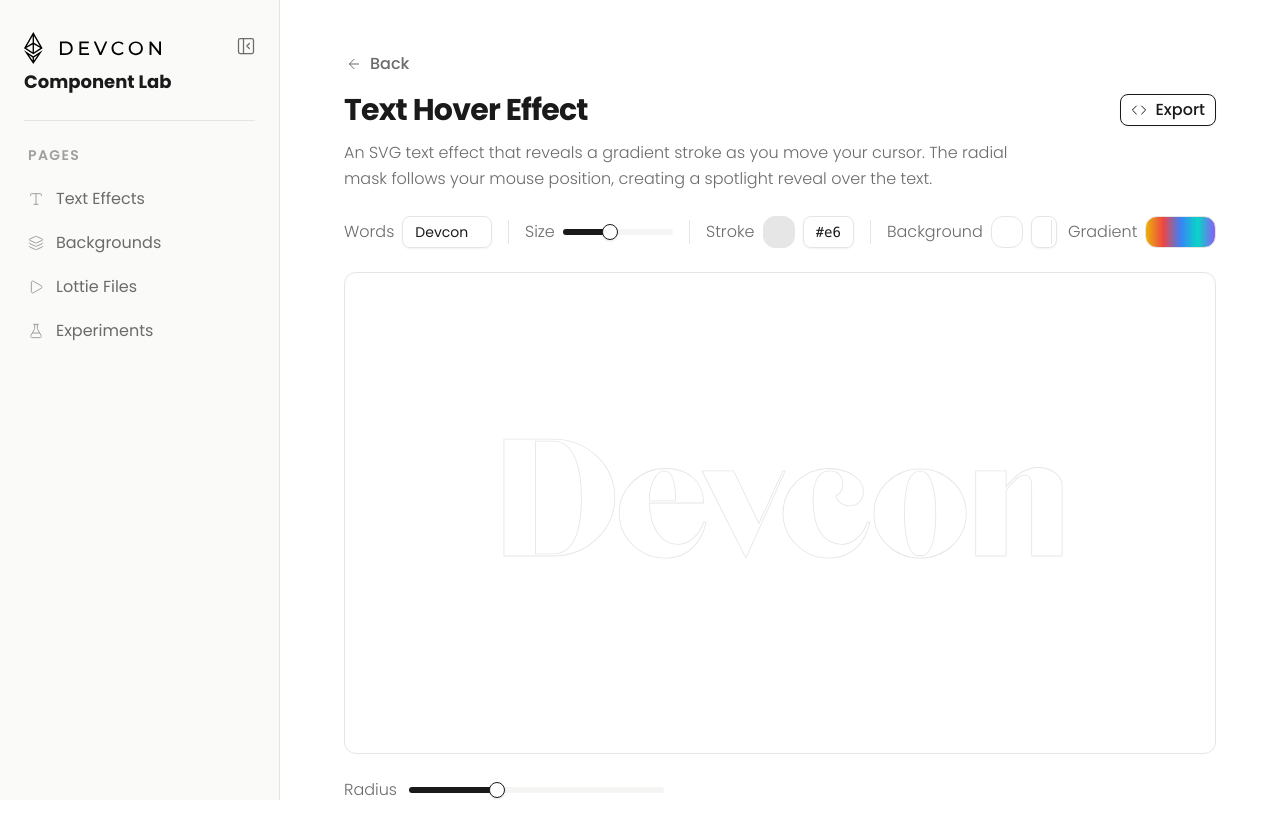
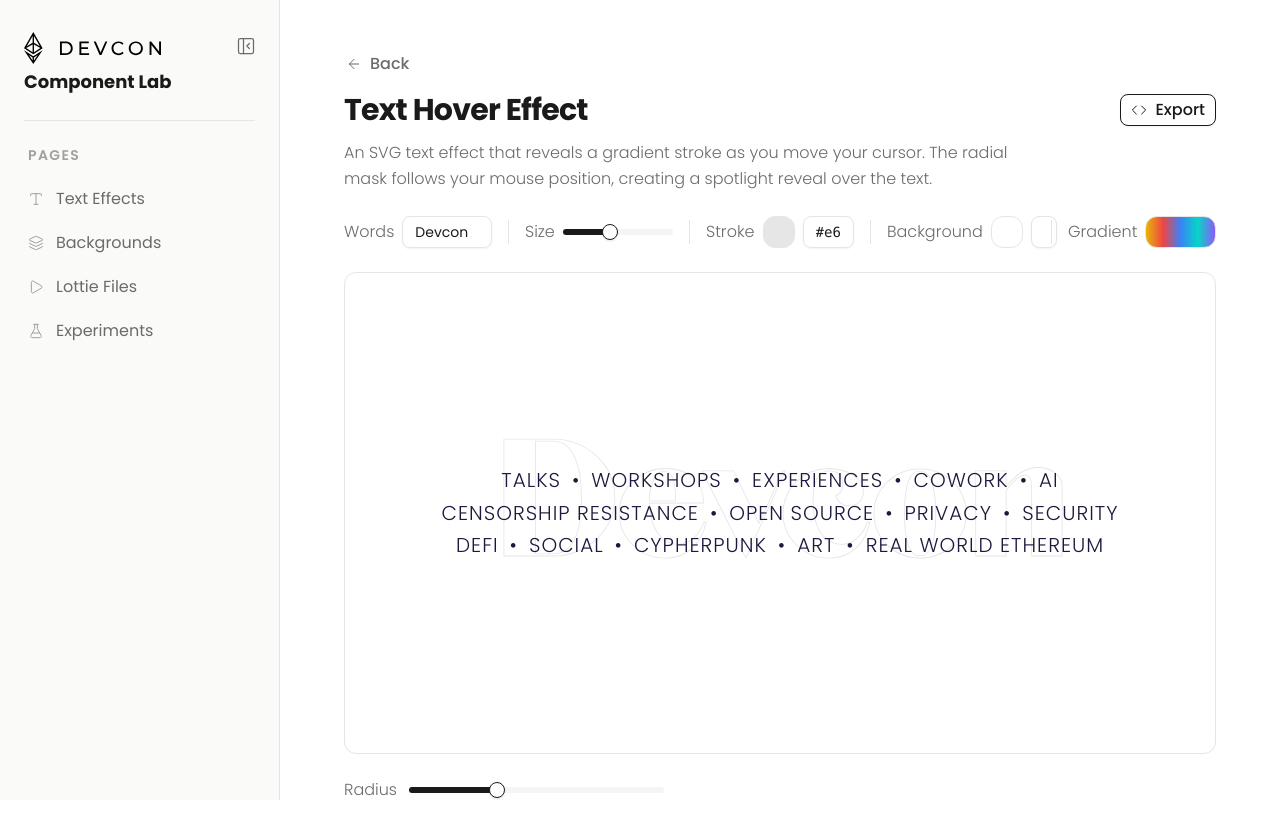
Before and after one commit to Scott1UP/prodding, a React (Vite) app: page /text-effects/text-hover-effect in a window 1280 px wide. Shown: the top 838 px of the page. Built offline with nearby package versions, Linux system fonts and the light colour scheme.

Commit message:
Updated TextHoverEffect component to include keywords with independent masking.

```diff
--- a/src/pages/TextHoverEffectDetail.tsx
+++ b/src/pages/TextHoverEffectDetail.tsx
@@ -37,6 +37,28 @@
   const [exportOpen, setExportOpen] = useState(false)
   const gradientRef = useRef<HTMLDivElement>(null)
   const dropdownRef = useRef<HTMLDivElement>(null)
+  const previewRef = useRef<HTMLDivElement>(null)
+  const [previewHovered, setPreviewHovered] = useState(false)
+  const [cursorPos, setCursorPos] = useState({ cx: 50, cy: 50 })
+
+  const handlePreviewMouseMove = useCallback((e: React.MouseEvent) => {
+    const rect = previewRef.current?.getBoundingClientRect()
+    if (!rect) return
+    setCursorPos({
+      cx: ((e.clientX - rect.left) / rect.width) * 100,
+      cy: ((e.clientY - rect.top) / rect.height) * 100,
+    })
+  }, [])
+
+  const keywordMask = previewHovered
+    ? (() => {
+        const rect = previewRef.current?.getBoundingClientRect()
+        const w = rect?.width ?? 1
+        const h = rect?.height ?? 1
+        const r = (maskRadius / 100) * Math.sqrt((w * w + h * h) / 2) * 2.5
+        return `radial-gradient(circle ${r}px at ${cursorPos.cx}% ${cursorPos.cy}%, transparent 0%, transparent 20%, black 100%)`
+      })()
+    : undefined
 
   const transformedSource = useMemo(() => {
     let source = textHoverEffectSource
@@ -292,7 +314,13 @@
 
       {/* Component preview */}
       <div className="w-full rounded-xl border border-border overflow-hidden" style={{ backgroundColor: bgColor }}>
-        <div className="w-full h-[480px]">
+        <div
+          ref={previewRef}
+          className="w-full h-[480px] relative"
+          onMouseEnter={() => setPreviewHovered(true)}
+          onMouseLeave={() => setPreviewHovered(false)}
+          onMouseMove={handlePreviewMouseMove}
+        >
           <TextHoverEffect
             text={text}
             strokeColor={strokeColor}
@@ -303,6 +331,28 @@
             fontSize={`${fontSize}rem`}
             maskRadius={maskRadius}
           />
+          <div
+            className="absolute inset-0 flex items-center justify-center pointer-events-none"
+            style={{
+              maskImage: keywordMask,
+              WebkitMaskImage: keywordMask,
+            }}
+          >
+            <div
+              className="text-center uppercase tracking-wide leading-relaxed"
+              style={{
+                fontFamily: 'Poppins, sans-serif',
+                fontWeight: 300,
+                fontSize: '1.25rem',
+                color: '#1a1a3e',
+                letterSpacing: '0.05em',
+              }}
+            >
+              <p>Talks&ensp;•&ensp;Workshops&ensp;•&ensp;Experiences&ensp;•&ensp;Cowork&ensp;•&ensp;AI</p>
+              <p>Censorship Resistance&ensp;•&ensp;Open Source&ensp;•&ensp;Privacy&ensp;•&ensp;Security</p>
+              <p>DeFi&ensp;•&ensp;Social&ensp;•&ensp;Cypherpunk&ensp;•&ensp;Art&ensp;•&ensp;Real World Ethereum</p>
+            </div>
+          </div>
         </div>
       </div>
 
```
